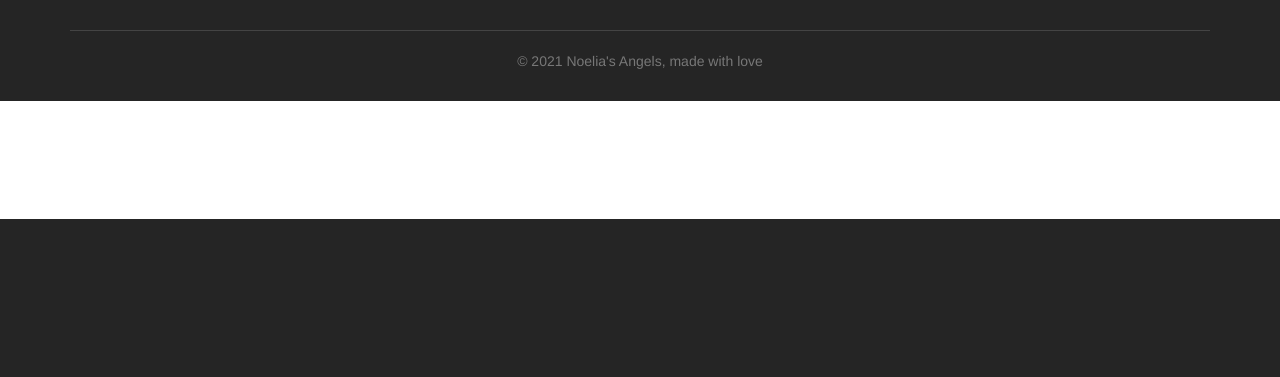
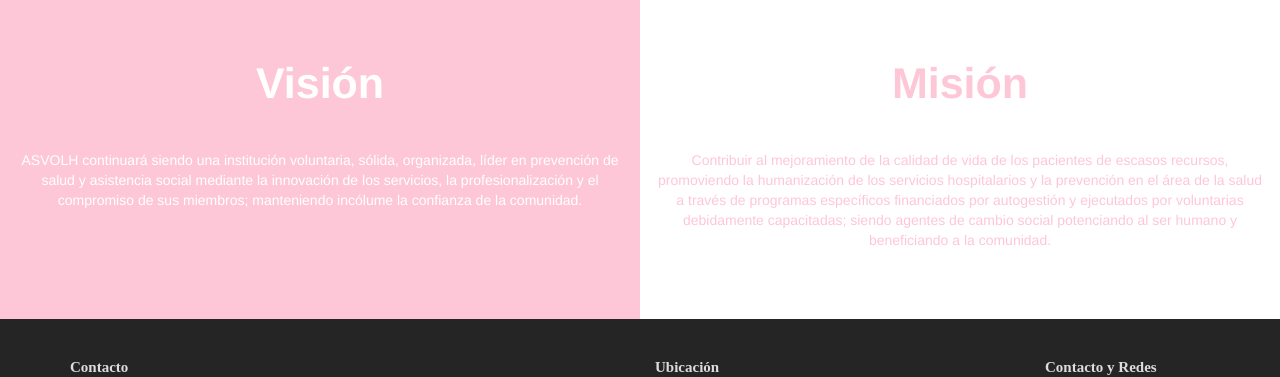
Before and after one commit to urWired/DAWM-PROYECTO, a PHP site: page /quienessomos.html in a window 1280 px wide. Shown: the part 581-958 px from the top of the page. Before the commit the page ends 800 px from the top, so only its background shows below. Run offline with PHP 8.4, Linux system fonts and the light colour scheme; some libraries are stand-ins or nearby versions; some web fonts are replaced.

Commit message:
cambios quienesSomos

```diff
--- a/assets/css/gaia.css
+++ b/assets/css/gaia.css
@@ -3858,3 +3858,64 @@
   box-shadow: 0 0 2px 1px rgba(226, 37, 147, 0.822);
 
 }
+
+.fila {
+  width: 100%;
+  display: flex;
+  flex-wrap: wrap;
+}
+
+.thumbnail-cover {
+  background-size: cover;
+  background-repeat: no-repeat;
+  background-position: center;
+}
+
+.section-full {
+  width: 100%;
+  padding: 10vh 0;
+  display: flex;
+  flex-direction: column;
+  justify-content: center;
+  align-items: center;
+}
+
+.section-dc-70 {
+  min-height: 70vh;
+}
+
+.section-dc-40 {
+  min-height: 40vh;
+}
+
+.col-dc-4 {
+  width: 50%;
+  padding: 1.25em;
+}
+
+.back-rosado{
+  background: #fec7d7;
+}
+
+.back-blanco{
+  background: white;
+}
+
+.text-title {
+  font-size: 43px;
+  line-height: 43px;
+  margin: 45px 0;
+  font-weight: bold;
+}
+
+.text-center {
+  text-align: center;
+}
+
+.blanco{
+  color: white;
+}
+
+.rosado{
+  color: #fec7d7;
+}
--- a/quienessomos.html
+++ b/quienessomos.html
@@ -1,4 +1,5 @@
 <!DOCTYPE html>
+var im = assets/img/portada2.jpg
 <html lang="en">
 <head>
     <meta charset="utf-8" />
@@ -38,7 +39,7 @@
             <div class="collapse navbar-collapse">
                 <ul class="nav navbar-nav navbar-right navbar-uppercase" id="menuoptions">
                     <li>
-                        <a href="freebie.html" class="btn btn-danger btn-fill" data-intro='Aquí te mostraremos nuestra historia'>¿Quiénes Somos?</a>
+                        <a href="quienessomos.html" class="btn btn-danger btn-fill" data-intro='Aquí te mostraremos nuestra historia'>¿Quiénes Somos?</a>
                     </li>
                     <li>
                         <a href="equipoDesarrollo.html"
@@ -54,6 +55,22 @@
         </div>
     </header>
     <!-- </nav> -->
+    <!-- Empiezan las secciones  -->
+    <div class="main-quienessomos">
+        <section id="imagen-portada" class="fila thumbnail-cover section-full section-dc-70" style="background-image:url('https://www.asvolh.org.ec/wp-content/uploads/2014/04/foto-GRUPAL-ASVOLH-2018-1024x488.jpg');">
+        </section>
+
+        <section id="vision-mision" class="fila section-dc-40">
+            <div class="col-dc-4 back-rosado">
+                <div class="text-center text-title blanco">Visión</div>
+                <div class="text-center text-small text-small-separate blanco">ASVOLH continuará siendo una institución voluntaria, sólida, organizada, líder en prevención de salud y asistencia social mediante la innovación de los servicios, la profesionalización y el compromiso de sus miembros; manteniendo incólume la confianza de la comunidad.</div>
+            </div>
+            <div class="col-dc-4 back-blanco">
+                <div class="text-center text-title rosado">Misión</div>
+                <div class="text-center text-small text-small-separate rosado">Contribuir al mejoramiento de la calidad de vida de los pacientes de escasos recursos, promoviendo la humanización de los servicios hospitalarios y la prevención en el área de la salud a través de programas específicos financiados por autogestión y ejecutados por voluntarias debidamente capacitadas; siendo agentes de cambio social potenciando al ser humano y beneficiando a la comunidad.</div>
+            </div>
+        </section>
+    </div>
 
 
     <footer class="footer footer-big footer-color-black" data-color="black">
```
